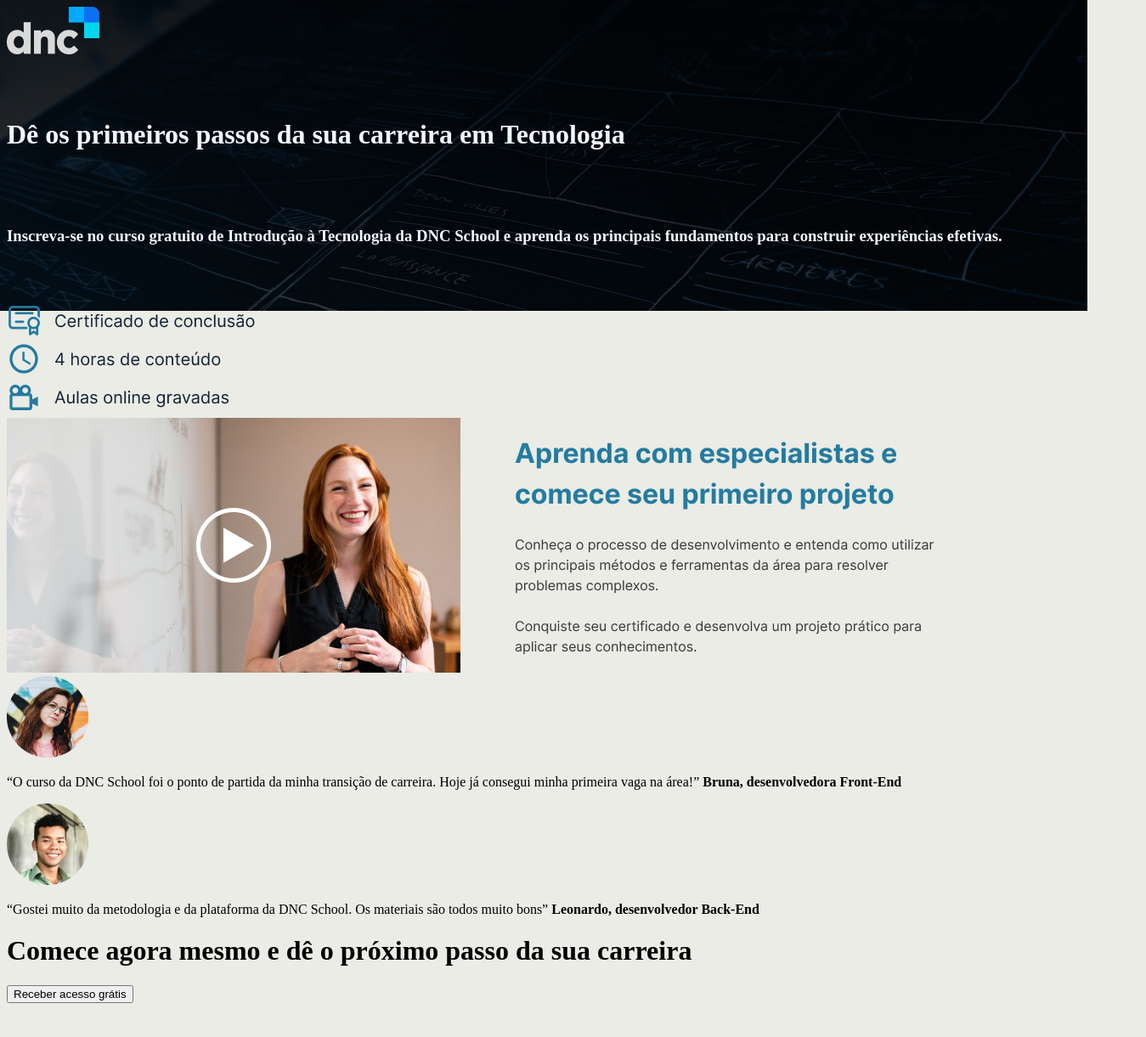
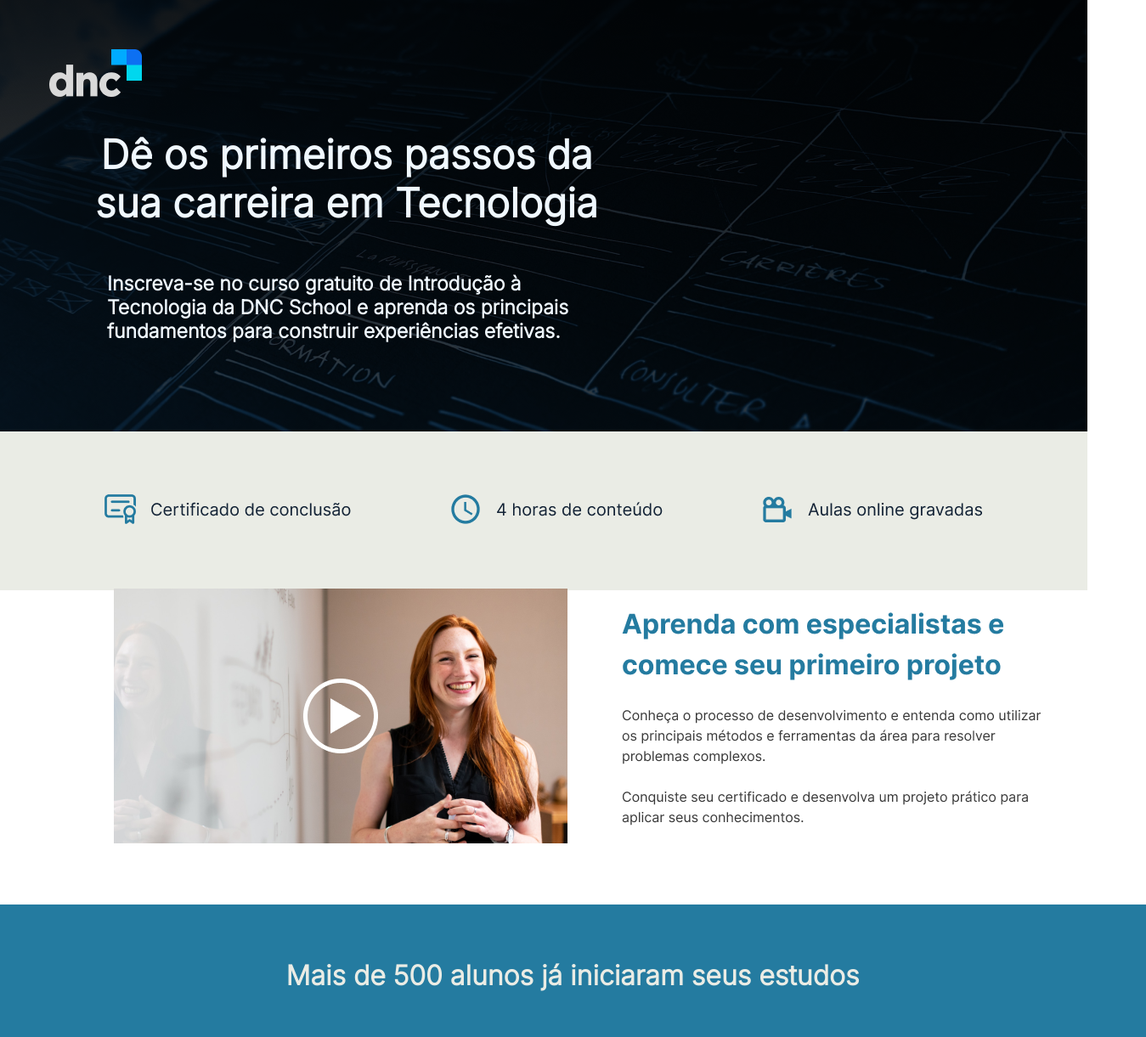
Before and after one commit to Giva04/Landing_Page_Escola_Dnc, a plain HTML site: page index.html in a window 1280 px wide. Shown: the top 1221 px of the page at 85% size, 1349 px wide, since content can reach past the window. Before the commit the page ends 1189 px from the top, so only its background shows below. Drawn offline with Linux system fonts and the light colour scheme.

Commit message:
finalizando estilização

```diff
--- a/index.html
+++ b/index.html
@@ -6,6 +6,8 @@
     <meta name="viewport" content="width=device-width, initial-scale=1.0">
     <title>FanPage_Escola_DNC</title>
     <link rel="stylesheet" href="style.css">
+    <link href="https://fonts.googleapis.com/css2?family=Alegreya+Sans:wght@300&family=Inter:wght@300&family=Raleway:wght@700&family=Roboto&display=swap" rel="stylesheet">
+
 </head>
 <body>
         <!-- cabeçalho -->
@@ -13,7 +15,7 @@
         <div class="logo">
             <img src="assets/dnc_logo.png" alt="">
         </div>
-        <h1>Dê os primeiros passos da sua carreira em Tecnologia</h1>
+        <h1>Dê os primeiros passos da<br> sua carreira em Tecnologia</h1>
         <h3>Inscreva-se no curso gratuito de Introdução à Tecnologia da DNC School  e aprenda os principais fundamentos para construir experiências efetivas.</h3>
 
     </header>
@@ -28,20 +30,23 @@
             <img src="assets/video_aula.png" alt="">
         </div>
     </nav>
-    <section>
+    <article>
         <div id="video_explicativo">
             <img src="assets/video.png" alt="">
         </div>
-    </section>
+    </article>
     <section id="alunos">
+        <h2>Mais de 500 alunos já iniciaram seus estudos</h2>
         <div class="aluna">
             <img src="assets/aluna.png" alt="">
-            <p>“O curso da DNC School foi o ponto de partida da minha transição de carreira. Hoje já consegui minha primeira vaga na área!”
+            <p>“O curso da DNC School foi o ponto de partida da minha transição de carreira. Hoje já consegui minha primeira vaga na área!”<br>
+                <br>
                 <b>Bruna, desenvolvedora Front-End</b></p>
         </div>
         <div class="aluno">
             <img src="assets/aluno.png" alt="">
-            <p>“Gostei muito da metodologia e da plataforma da DNC School. Os materiais são todos muito bons”
+            <p>“Gostei muito da metodologia e da plataforma da DNC School. Os materiais são todos muito bons”<br>
+                <br>
                 <b>Leonardo, desenvolvedor Back-End</b></p>
         </div>
     </section>
--- a/style.css
+++ b/style.css
@@ -1,5 +1,6 @@
 body{
-    background-color: #EAECE5;
+    background-color: white;
+    font-family: inter;
 }
 
 header{
@@ -9,7 +10,141 @@
     margin:-8px;
     padding: 8px;
     width: 100%;
-    height: 350px;
-    color: aliceblue;
+    height: 500px;
 
 }
+    header .logo{
+        margin-top: 50px;
+        margin-left: 50px;
+
+    }
+    header h1{
+
+        display: flex;
+        justify-content: space-around;
+        width: 600px;
+        height: 70%;
+        text-align: center;
+        font-size: 47px;
+        color: aliceblue;
+        margin-top: -50px;
+        padding: 5px;
+        margin-left: 95px;
+
+    }
+    header h3{
+
+        display: flex;
+        justify-content: space-around;
+        margin-left: 117px;
+        width: 600px;
+        height: 60%;
+        padding: 1px;
+        margin-top: -65px;
+        font-size:23px;
+        text-align:start;
+        color: aliceblue;
+
+    }
+nav{
+
+    display: flex;
+    justify-content: space-evenly;
+    align-items: center;
+    width: 100%;
+    height: 170px;
+
+    margin-left: -9px;
+    padding: 8.5px;
+    background-color: #EAECE5;
+}
+article{
+
+    display: flex;
+    align-items: center;
+    width: 1100px;
+    height: 300px;
+    margin-left: 10%;
+
+}
+
+section{
+
+    display:grid;
+    flex-direction: column;
+    background-color: #247BA0;
+    width: 1333px;
+    height: 440px;
+    margin-left: -9px;
+    padding: 8.5px;
+    margin-top: 70px;
+
+}
+    section h2{
+
+    display: grid;
+    align-items: center;
+    text-align: center;
+    font-size: 32px;
+    font-weight: 48px;
+    color:#EAECE5;
+    }
+   .aluna{
+
+    display: flex;
+    align-items: center;
+
+    width: 510px;
+    height: 110px;
+    font-size: 20px;
+    padding: 32px 40px 32px 40px;
+    border-radius: 10px;
+    background-color: #ffffff;
+
+   }
+   .aluno{
+
+    display: flex;
+    justify-content: space-between;
+    margin-left: 50%;
+    margin-top: -17%;
+    align-items: center;
+
+    width: 510px;
+    height: 110px;
+    font-size: 22px;
+    padding: 32px 40px 32px 40px;
+    border-radius: 10px;
+    background-color: #ffffff;
+
+   }
+footer{
+
+    display: flex;
+    flex-direction: column;
+    justify-content: space-evenly;
+    align-items: center;
+    width: 100%;
+    height: 300px;
+    margin-left: -9px;
+    padding: 8px;
+    font-size: 20px;
+    line-height: 48px;
+    color:#383838;
+    background-color: #EAECE5;
+
+
+}
+    button{
+        width: 335px;
+        height: 56px;
+        border-radius: 10px;
+        background-color:#247BA0;
+        font-size: 16px;
+        line-height: 24px;
+        text-align: center;
+        color:#ffffff;
+        cursor: pointer;
+        border: none;
+
+    }
```
